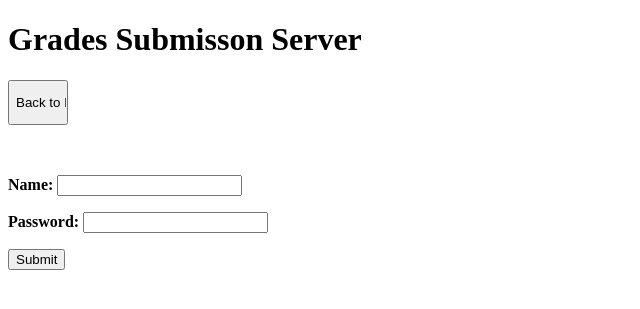
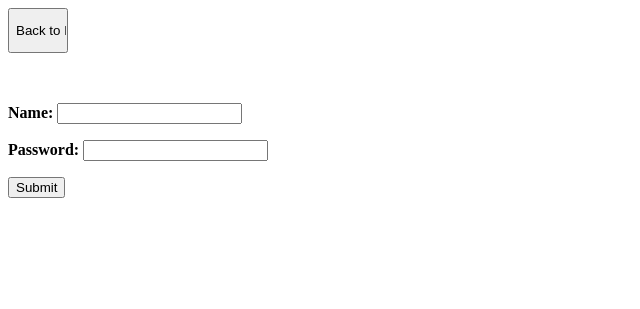
Before and after one commit to amckay13/TA05, a PHP site: page /login.php in a window 1280 px wide. Shown: the top 309 px of the page, without its empty margins (0-640 px from the left). Run offline with PHP 8.4, Linux system fonts and the light colour scheme.

Commit message:
Update login.php

```diff
--- a/login.php
+++ b/login.php
@@ -28,7 +28,6 @@
 	$_SESSION["script"] = $_SERVER["PHP_SELF"];
 	$scriptName = $_SESSION["script"];
 	$topPart = <<<EOBODY
-		<h1><strong>Grades Submisson Server</strong></h1>
 		<form action="navigating.php" method="post">
 			<input type="submit" name="back_profileSelect" style="width:60px; height:45px;" value="Back to Profiles" /><br />
 			<p>&nbsp;</p>
```
